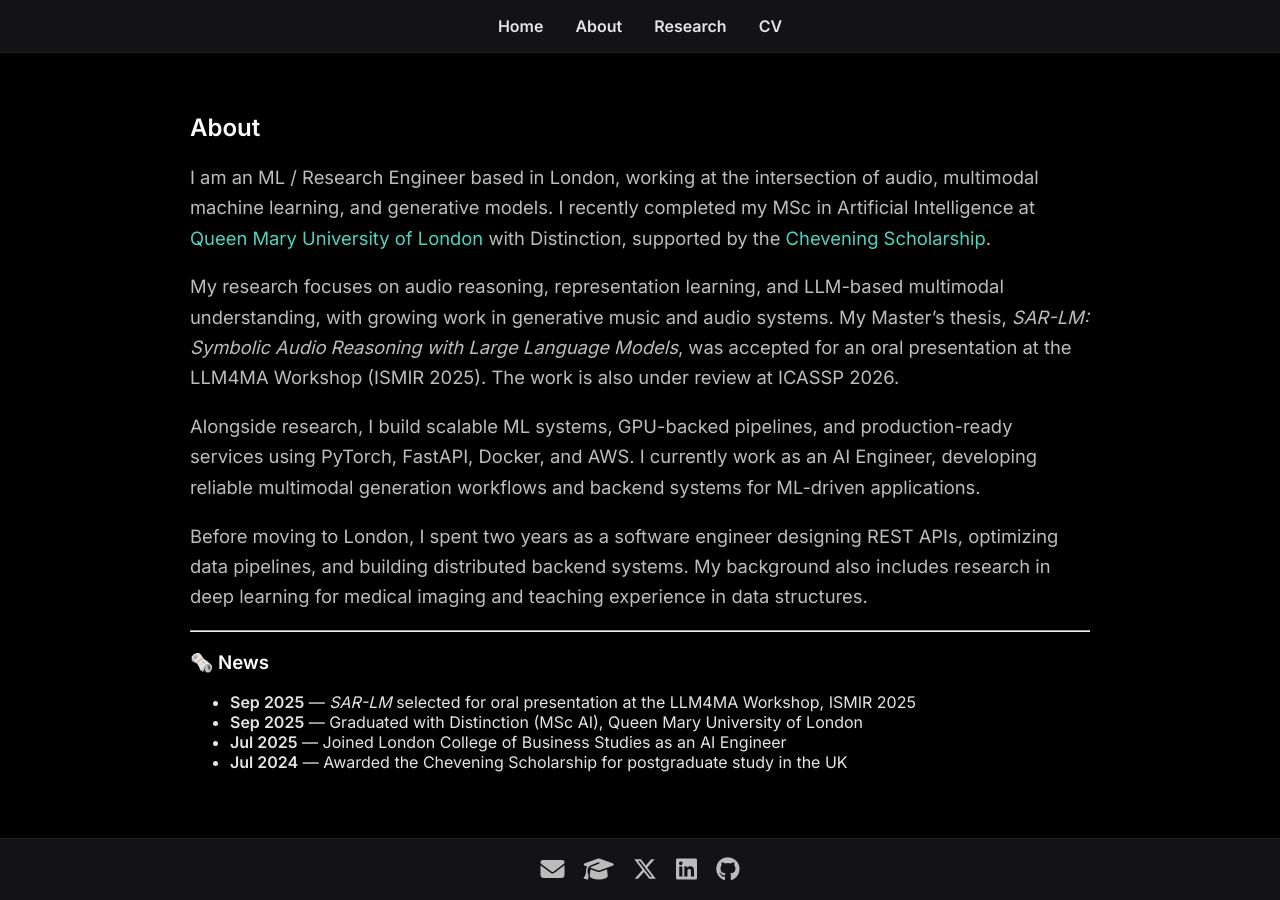
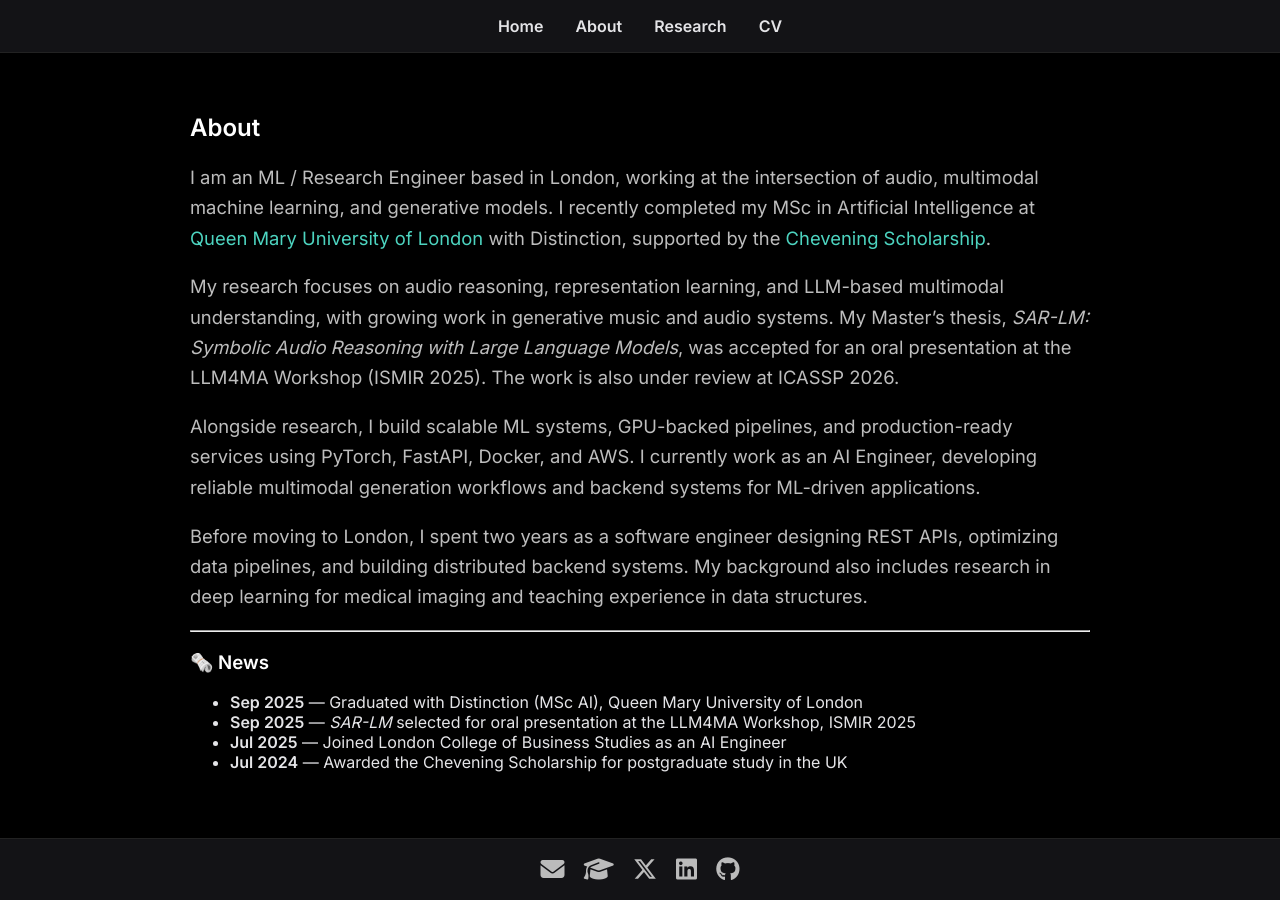
Before and after one commit to termehtaheri/termehtaheri.github.io, a Jekyll site: the page built from about.md, in a window 1280 px wide. Built offline with Jekyll 4.4.1, drawn with Linux system fonts in a browser that asks for light colours.

```diff
--- a/about.md
+++ b/about.md
@@ -18,7 +18,7 @@ Before moving to London, I spent two years as a software engineer designing REST
 
 ### 🗞️ News
 
+- **Sep 2025** — Graduated with Distinction (MSc AI), Queen Mary University of London
 - **Sep 2025** — *SAR-LM* selected for oral presentation at the LLM4MA Workshop, ISMIR 2025
-- **Sep 2025** — Graduated with Distinction (MSc AI), Queen Mary University of London
 - **Jul 2025** — Joined London College of Business Studies as an AI Engineer
 - **Jul 2024** — Awarded the Chevening Scholarship for postgraduate study in the UK
```
